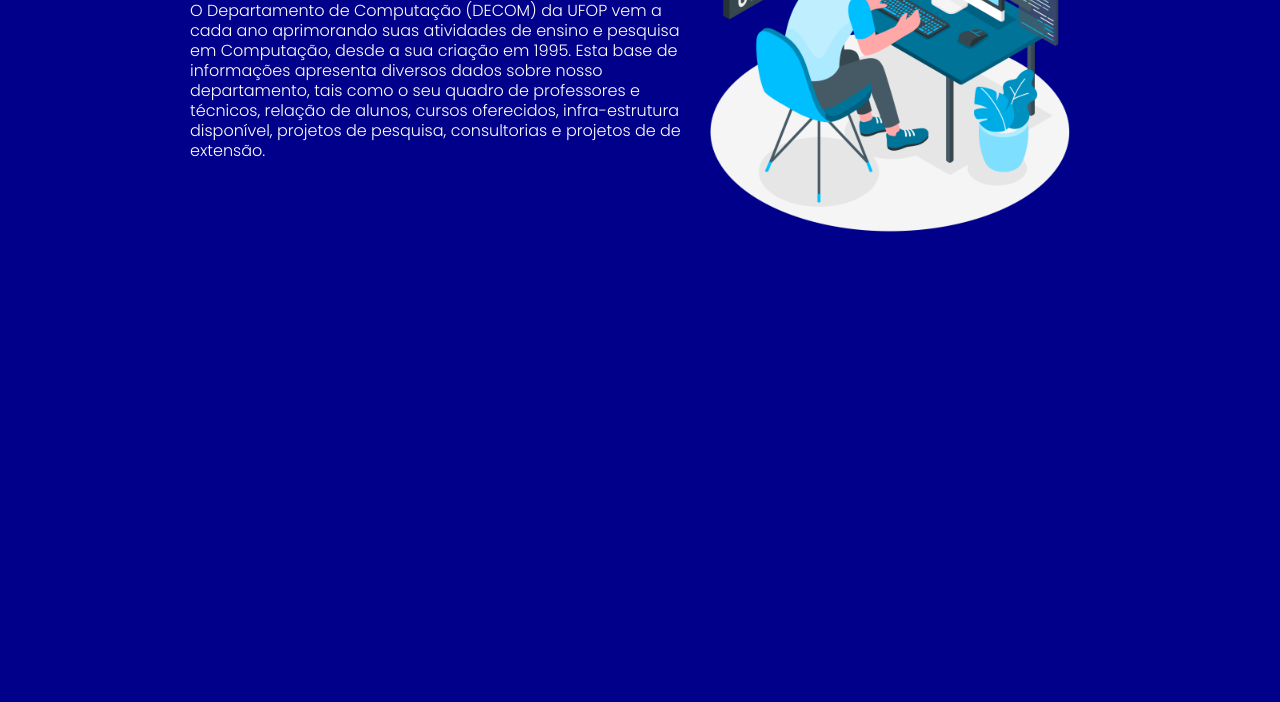
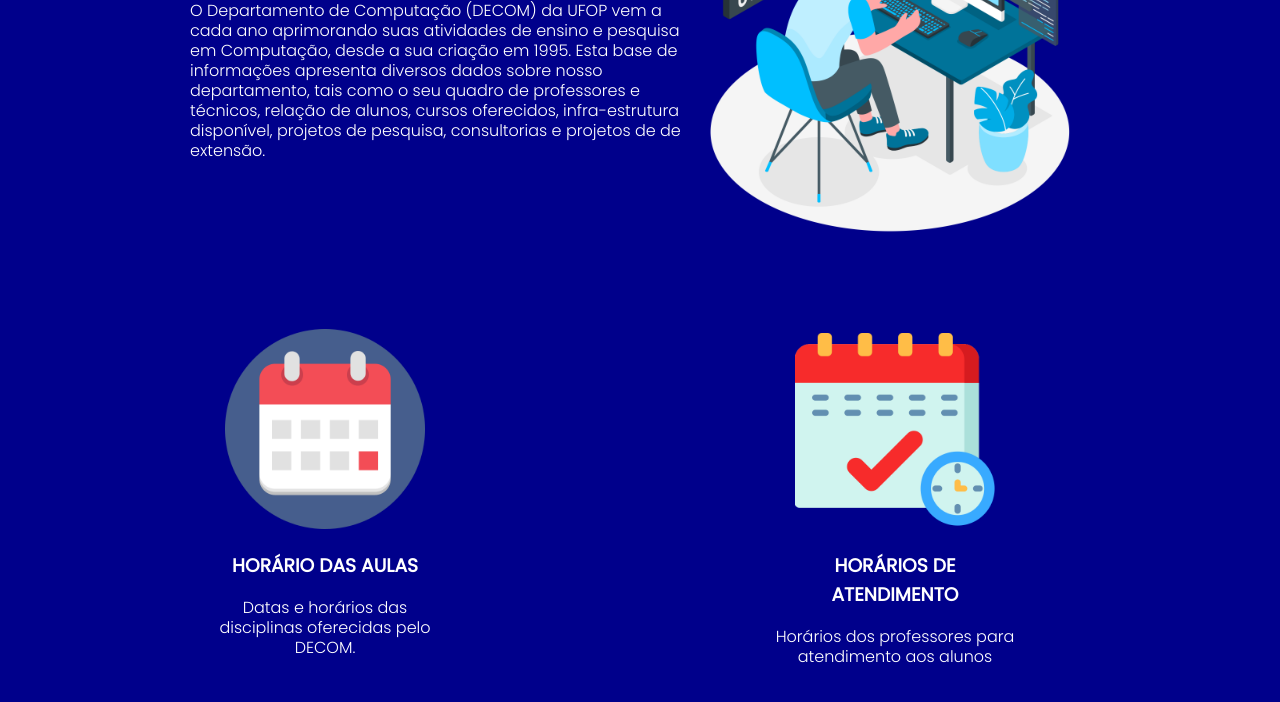
Before and after one commit to phosilva02/TP-progWeb, a website: page public/index.html in a window 1280 px wide. Shown: the part 340-1042 px from the top of the page. Before the commit the page ends 800 px from the top, so only its background shows below. Drawn offline with Linux system fonts and the light colour scheme.

Commit message:
bloco horarios

```diff
--- a/public/index.html
+++ b/public/index.html
@@ -46,5 +46,19 @@
       </article>
 
     </main>
+
+    <section>
+      <div class="bloco-horario">
+        <img src="./img/calendario.png" />
+        <h3><b>HORÁRIO DAS AULAS</b></h3>
+        <p>Datas e horários das disciplinas oferecidas pelo DECOM.</p>
+    </div>
+
+    <div class="bloco-horario">
+        <img src="./img/atendimento.png" />
+        <h3><b>HORÁRIOS DE ATENDIMENTO</b></h3>
+        <p>Horários dos professores para atendimento aos alunos</p>
+    </div>
+    </section>
   </body>
 </html>
--- a/public/style/fonts.css
+++ b/public/style/fonts.css
@@ -12,8 +12,8 @@
 
   @font-face {
     font-family: 'poppinsbold';
-    src: url('../components/fonts/poppins-bold-webfont.woff2') format('woff2'),
-         url('../components/fonts/poppins-bold-webfont.woff') format('woff');
+    src: url('../fonts/poppins-bold-webfont.woff2') format('woff2'),
+         url('../fonts/poppins-bold-webfont.woff') format('woff');
     font-weight: normal;
     font-style: normal;
 
--- a/public/style/style.css
+++ b/public/style/style.css
@@ -70,3 +70,22 @@
 img{
     width: 400px;
 }
+
+.bloco-horario {
+    text-align: center;
+    padding-left: 15px;
+    padding-right: 15px;
+    width: 20%;
+    float: left;
+    margin: 30px 150px;
+    font-family: poppinslight;
+}
+
+.bloco-horario h3{
+    font-family: poppinsregular;
+}
+
+
+.bloco-horario img{
+    width: 200px;
+}
```
Also changed, not shown: public/img/atendimento.png (added), public/img/calendario.png (added).
